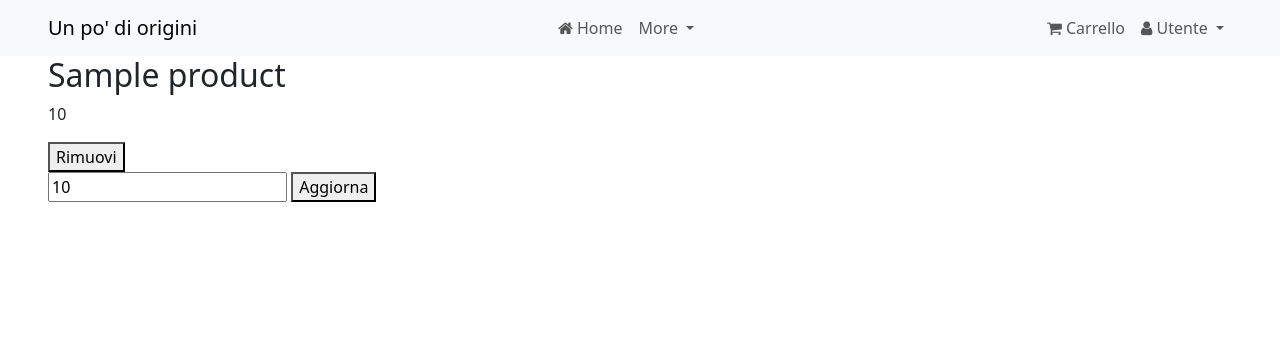
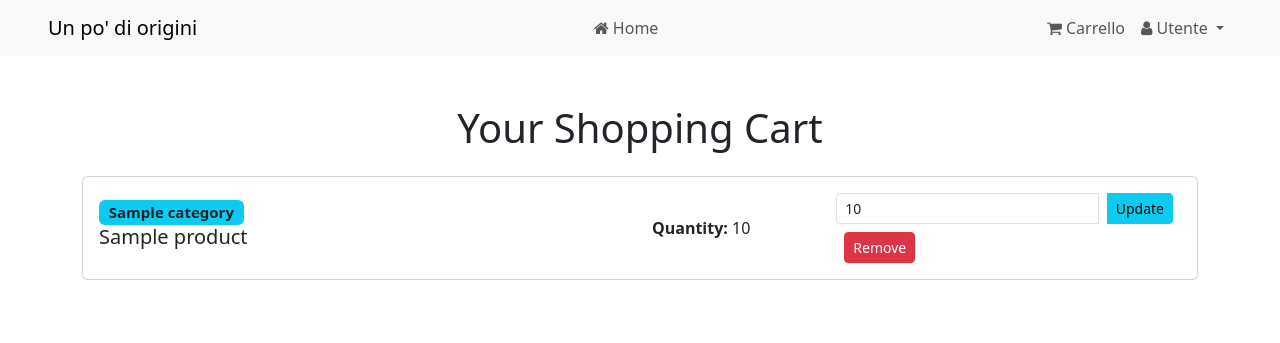
Before and after one commit to marielean/UnPoDiOrigine, a Django app: page /cart in a window 1280 px wide. Shown: the top 343 px of the page. Run offline with Django 5.2, Linux system fonts and the light colour scheme; a user stored in the database is signed in; tables that the repository leaves empty hold one stand-in row (values such as "Sample post"); some libraries are stand-ins or nearby versions.

Commit message:
Un po' di grafica e aggiunti prodotti

```diff
--- a/store/templates/store/cart.html
+++ b/store/templates/store/cart.html
@@ -1,27 +1,55 @@
 {% extends "store/store_base.html" %}
 
 {% block head %}
-<title>Login</title>
+<title>Shopping Cart</title>
 {% endblock %}
 
 {% block content %}
+<div class="container py-5">
+    <h1 class="text-center mb-4">Your Shopping Cart</h1>
+    {% if cart %}
         {% for item in cart %}
-<div>
-    <h2>{{ item.product.name }}</h2>
-    <p>{{ item.quantity }}</p>
-    <form method="post" action='cart'>
+        <div class="card mb-3">
+            <div class="card-body">
+                <div class="row align-items-center">
+                    <div class="col-md-6">
+                        <h5 class="card-title">
+                            <span class="badge bg-info text-dark">{{ item.product.category }}</span></br>
+                            {{ item.product.name }}
+                        </h5>
+                    </div>
+                    <div class="col-md-2">
+                        <p class="card-text"><strong>Quantity:</strong> {{ item.quantity }}</p>
+                    </div>
+                    <div class="col-md-4">
+                        <form method="post" action='cart' class="d-flex align-items-center me-2">
+                            {% csrf_token %}
+                            <input type="hidden" name="product_id" value="{{ item.product.id }}">
+                            <input type="hidden" name="action" value="update">
+
+                            <div class="input-group input-group-sm">
+                                <input type="number" name="quantity" value="{{ item.quantity }}" class="form-control">
+                                <button type="submit" class="btn btn-info btn-sm ms-2">
+                                    <i class="bi bi-arrow-repeat"></i> Update
+                                </button>
+                            </div>
+                        </form>
+
+                        <form method="post" action='cart' class="d-inline">
                             {% csrf_token %}
                             <input type="hidden" name="product_id" value="{{ item.product.id }}">
                             <input type="hidden" name="action" value="delete">
-        <button type="submit">Rimuovi</button>
-    </form>
-    <form method="post" action='cart'>
-        {% csrf_token %}
-        <input type="hidden" name="product_id" value="{{ item.product.id }}">
-        <input type="hidden" name="action" value="update">
-        <input type="number" name="quantity" value="{{ item.quantity }}">
-        <button type="submit">Aggiorna</button>
+                            <button type="submit" class="btn btn-danger btn-sm mt-2 ms-2">
+                                <i class="bi bi-trash"></i> Remove
+                            </button>
                         </form>
                     </div>
+                </div>
+            </div>
+        </div>
         {% endfor %}
+    {% else %}
+    <p class="text-center">Your cart is empty.</p>
+    {% endif %}
+</div>
 {% endblock %}
--- a/store/templates/store/navbar.html
+++ b/store/templates/store/navbar.html
@@ -5,6 +5,7 @@
             <li class="nav-item {% if request.resolver_match.url_name == 'homepage' %}active{% endif %}">
                 <a class="nav-link" href="/"><i class="fa fa-home"></i> Home</a>
             </li>
+            <!--
             <li class="nav-item dropdown">
                 <a class="nav-link dropdown-toggle" href="#" id="navbarDropdown" role="button" data-toggle="dropdown"
                     aria-haspopup="true" aria-expanded="false">
@@ -14,7 +15,7 @@
                     <a class="dropdown-item" href="#">Link 1</a>
                     <a class="dropdown-item" href="#">Link 2</a>
                 </div>
-            </li>
+            </li>-->
             <!-- Aggiungi qui altri link -->
         </ul>
         <ul class="navbar-nav">
```
Also changed, not shown: store/templates/store/index.html (+28 -11 lines), store/templates/store/login.html (+11 -5 lines), store/templates/store/profile.html (+13 -10 lines), store/templates/store/signup.html (+12 -6 lines), uploads/products/image_2024-05-21_17-47-21_NwNZK7q.png (added), uploads/products/image_2024-05-21_17-50-39.png (added), uploads/products/image_2024-05-21_17-55-47.png (added). Lines whose indentation alone changed are shown as unchanged.
